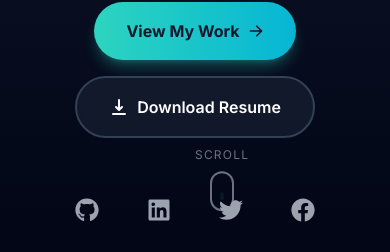
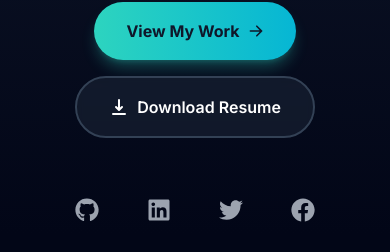
Before and after one commit to abubakkar-js-dev/abubakkar-js-dev-portfollio, a Next.js app: page / in a window 390 px wide. Shown: the part 808-1060 px from the top of the page. Built offline with nearby package versions, Linux system fonts and the light colour scheme.

Commit message:
update: hero

```diff
--- a/src/components/sections/Hero.jsx
+++ b/src/components/sections/Hero.jsx
@@ -242,7 +242,7 @@
 
       {/* Scroll Indicator */}
       <motion.div
-        className="absolute bottom-8 left-1/2 transform -translate-x-1/2"
+        className="absolute bottom-8 left-1/2 transform -translate-x-1/2 hidden lg:block"
         initial={{ opacity: 0, y: -20 }}
         animate={{ opacity: 1, y: 0 }}
         transition={{ delay: 1, duration: 0.8 }}
```
